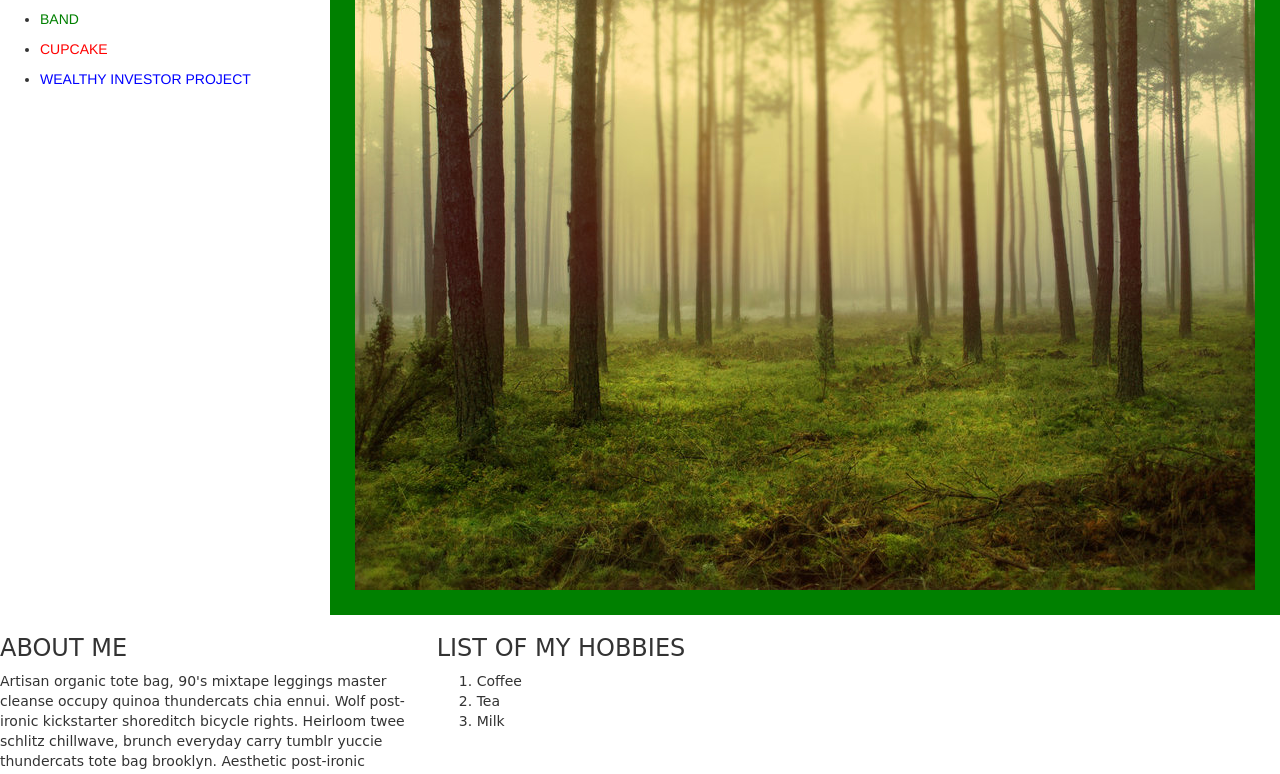
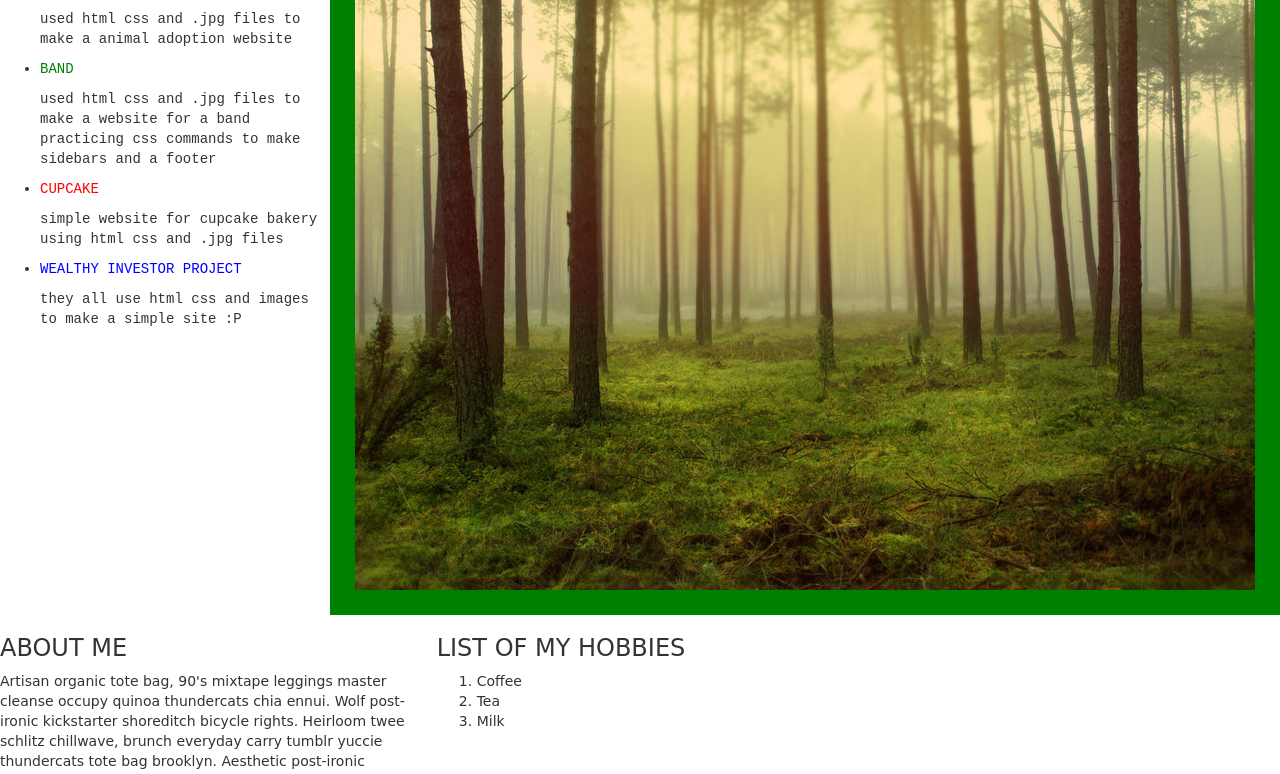
Before and after one commit to ecutler718/ecutler718.github.io, a plain HTML site: page html/index.html in a window 1280 px wide. Shown: the part 326-1100 px from the top of the page. Drawn offline with nearby package versions, Linux system fonts and the light colour scheme.

Commit message:
added descriptions

```diff
--- a/css/styles.css
+++ b/css/styles.css
@@ -14,6 +14,6 @@
   font-family: cursive;
 }
 
-body{
-  font-family:sans-serif;
+.body{
+  font-family: monospace;
 }
--- a/html/index.html
+++ b/html/index.html
@@ -12,6 +12,7 @@
   </head>
 
   <body>
+    <div class="body">
     <div class="jumbotron">
       <div  class="container">
        <p><strong>Emmanuel Cutler</strong></p>
@@ -27,10 +28,10 @@
     <div class="past assignments">
      <h1>PREVIOUS ASSIGNMENTS</h1>
       <ul>
-       <li><a href="https://github.com/jsween/class-practice/tree/master/animal-shelter"><p><span style="color:purple">ANIMAL SHELTER</span></p></a></li>
-       <li><a href="https://github.com/jsween/class-practice/tree/master/band"><p><span style="color:green">BAND</span></p></a></li>
-       <li><a href="https://github.com/jsween/class-practice/tree/master/cupcake"><p><span style="color:red">CUPCAKE</span></p></a></li>
-       <li><a href="https://github.com/jsween/wealthyproj"><p><span style="color:blue">WEALTHY INVESTOR PROJECT</span></p></a></li>
+       <li><a href="https://github.com/jsween/class-practice/tree/master/animal-shelter"><p><span style="color:purple">ANIMAL SHELTER</span></p></a><p> used html css and .jpg files to make a animal adoption website</p></li>
+       <li><a href="https://github.com/jsween/class-practice/tree/master/band"><p><span style="color:green">BAND</span></p></a><p> used html css and .jpg files to make a website for a band practicing css commands to make sidebars and a footer</p></li>
+       <li><a href="https://github.com/jsween/class-practice/tree/master/cupcake"><p><span style="color:red">CUPCAKE</span></p></a><p> simple website for cupcake bakery using html css and .jpg files</p></li>
+       <li><a href="https://github.com/jsween/wealthyproj"><p><span style="color:blue">WEALTHY INVESTOR PROJECT</span></p></a><p> they all use html css and images to make a simple site :P</p></li>
       </ul>
     </div>
 
@@ -52,6 +53,6 @@
     </div>
 
       <p> Lorem ipsum dolor sit amet, consectetur adipisicing elit, sed do eiusmod tempor incididunt ut labore et dolore magna aliqua. Ut enim ad minim veniam, quis nostrud exercitation ullamco laboris nisi ut aliquip ex ea commodo consequat. Duis aute irure dolor in reprehenderit in voluptate velit esse cillum dolore eu fugiat nulla pariatur. Excepteur sint occaecat cupidatat non proident, sunt in culpa qui officia deserunt mollit anim id est laborum.</p>
-
+    </div>
   </body>
 </html>
```
